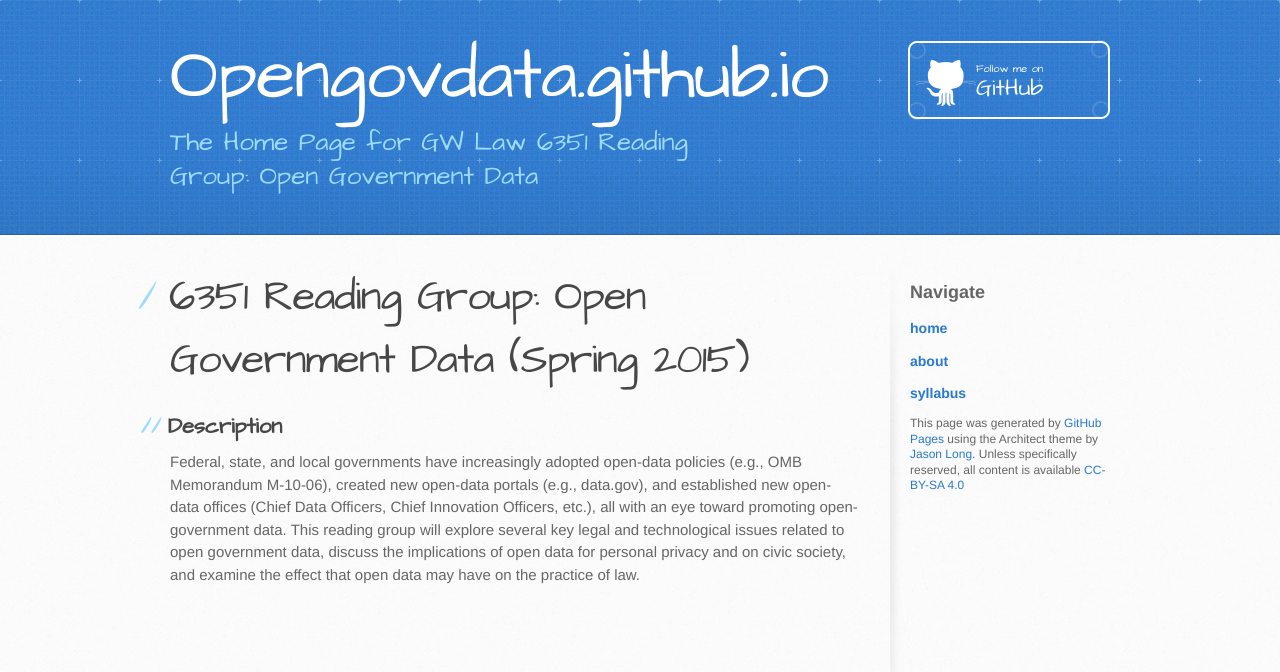
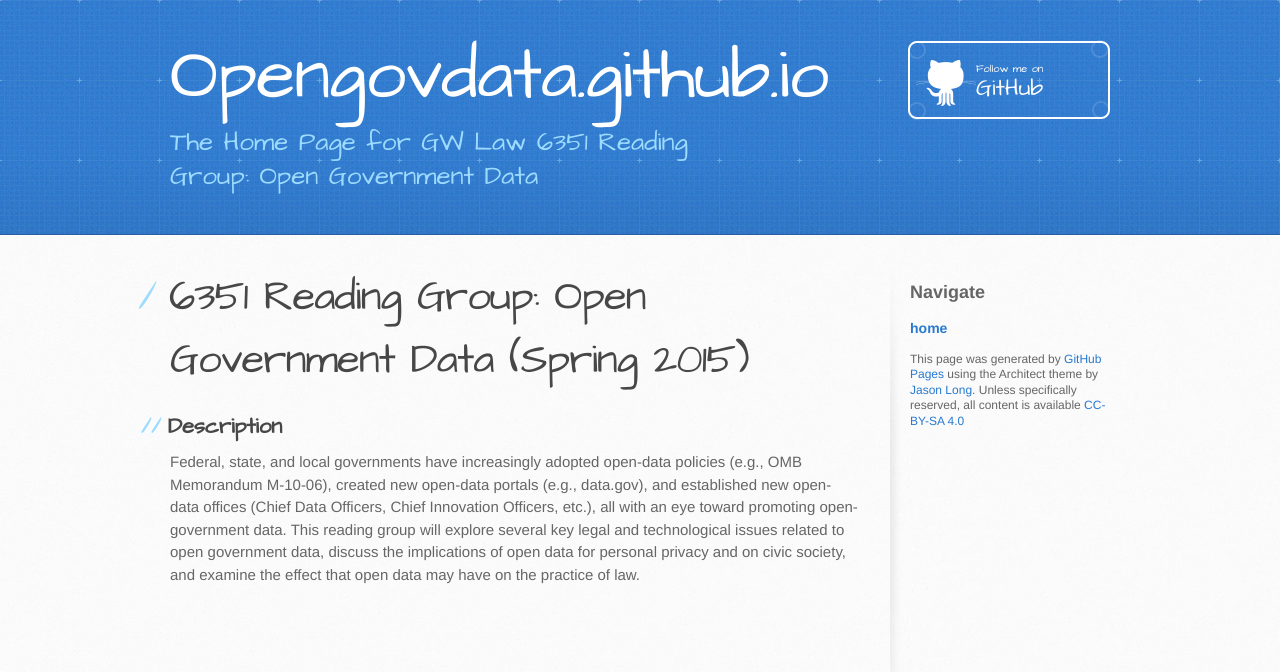
Before and after one commit to opengovdata/opengovdata.github.io, a Jekyll site: the page built from index.md, in a window 1280 px wide. Shown: the top 672 px of the page. Built offline with Jekyll 4.4.1, drawn with Linux system fonts in a browser that asks for light colours.

Commit message:
deleting submodule

```diff
--- a/_config.yml
+++ b/_config.yml
@@ -7,6 +7,8 @@
 
 markdown: kramdown
 
+data_source: data
+
 collections:
     pages:
         output: true
--- a/_data/nav.yml
+++ /dev/null
@@ -1,3 +0,0 @@
-- name: about
-
-- name: syllabus
```
Also changed, not shown: .gitmodules (deleted).
